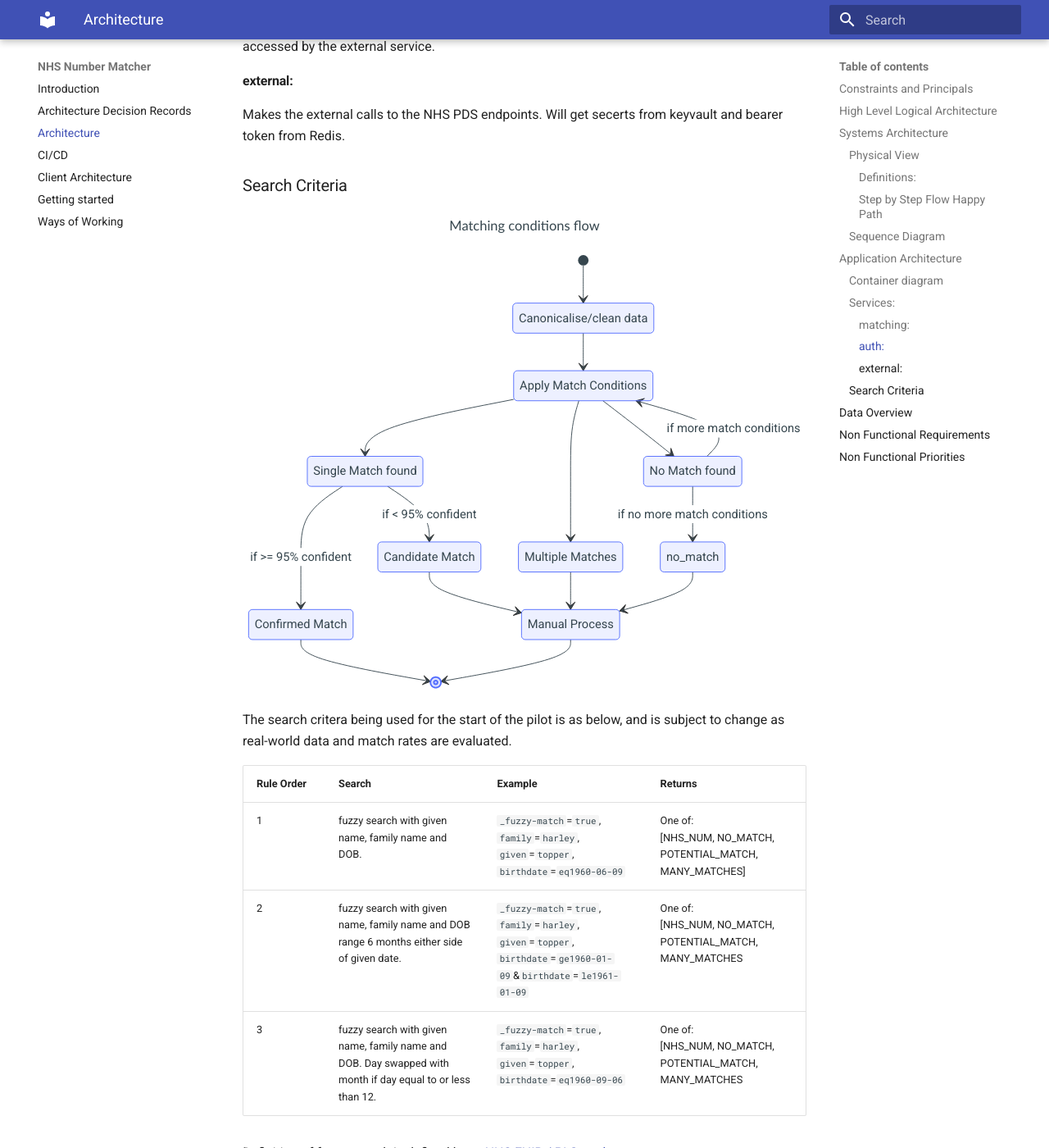
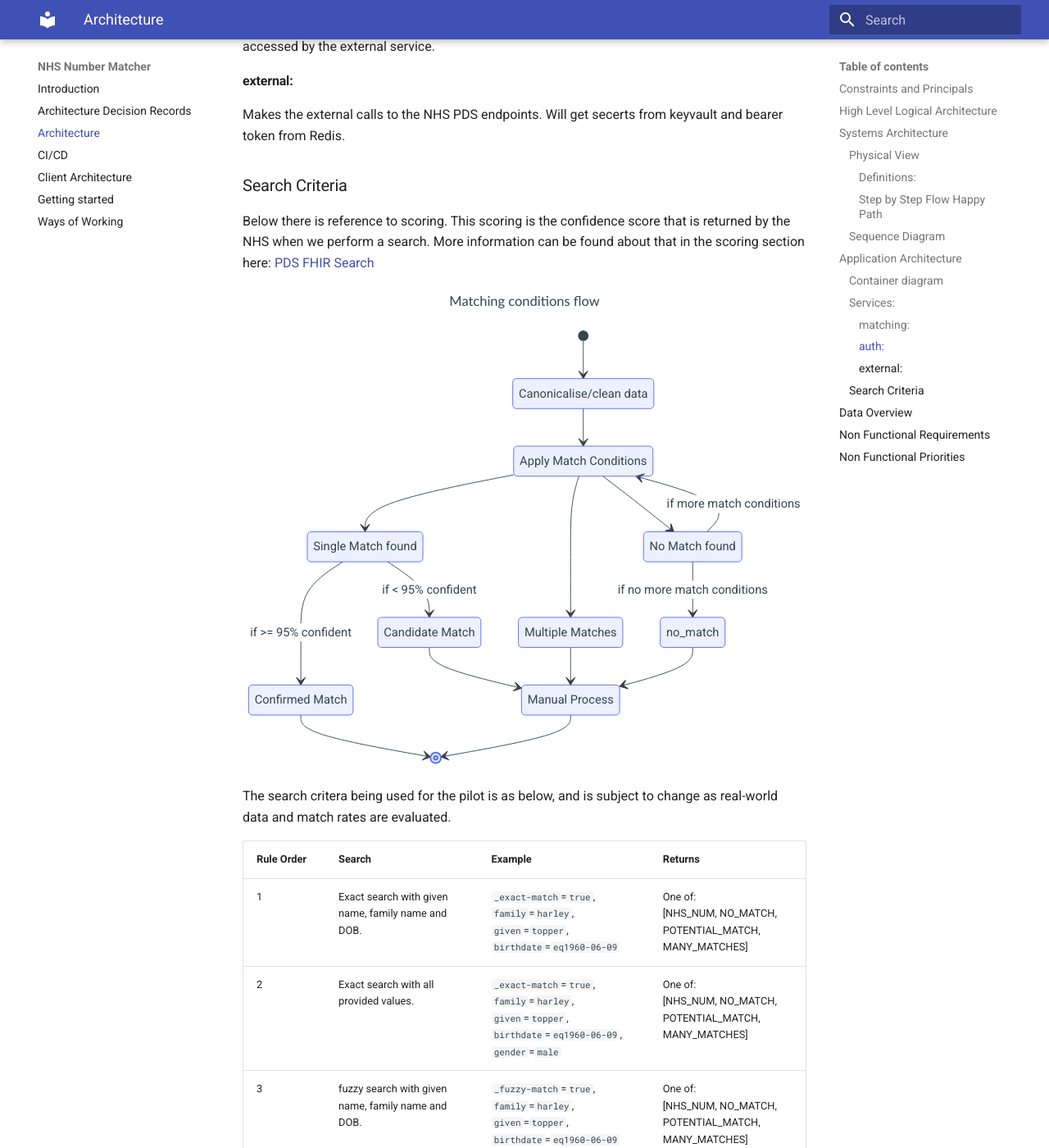
Before and after one commit to DFE-Digital/SUI_Matcher, an MkDocs documentation site: the page built from documentation/docs/architecture.md, in a window 1280 px wide and 1400 px high, scrolled down 6659 px. Shown: the whole window at 82% size. Built offline with MkDocs 1.6.1 and Material for MkDocs 9.7.7, drawn with Linux system fonts in a browser that asks for light colours; some of the changed text lies outside the part shown.

Commit message:
documentation: updating documentation.
* Updating the search algo to represent what is currently in live.

* Updating infra deployment steps

````diff
--- a/documentation/docs/architecture.md
+++ b/documentation/docs/architecture.md
@@ -225,6 +225,7 @@ Makes the external calls to the NHS PDS endpoints. Will get secerts from keyvaul
 
 ### Search Criteria
 
+Below there is reference to scoring. This scoring is the confidence score that is returned by the NHS when we perform a search. More information can be found about that in the scoring section here: [PDS FHIR Search](https://digital.nhs.uk/developer/api-catalogue/personal-demographics-service-fhir#get-/Patient)
 ```mermaid
 ---
 title: Matching conditions flow
@@ -265,13 +266,16 @@ stateDiagram-v2
 
 ```
 
-The search critera being used for the start of the pilot is as below, and is subject to change as real-world data and match rates are evaluated.
+The search critera being used for the pilot is as below, and is subject to change as real-world data and match rates are evaluated.
 
 | Rule Order   | Search       | Example        | Returns       |
 | :---         | :---         |     :---       |          :--- |
-| 1 | fuzzy search with given name, family name and DOB. | `_fuzzy-match`=`true`, `family`=`harley`, `given`=`topper`, `birthdate`=`eq1960-06-09` | One of: <br> [NHS_NUM, NO_MATCH, POTENTIAL_MATCH, MANY_MATCHES] |
-| 2 | fuzzy search with given name, family name and DOB range 6 months either side of given date. | `_fuzzy-match`=`true`, `family`=`harley`, `given`=`topper`, `birthdate`=`ge1960-01-09`&`birthdate`=`le1961-01-09` | One of: <br> [NHS_NUM, NO_MATCH, POTENTIAL_MATCH, MANY_MATCHES |
-| 3 | fuzzy search with given name, family name and DOB. Day swapped with month if day equal to or less than 12. | `_fuzzy-match`=`true`, `family`=`harley`, `given`=`topper`, `birthdate`=`eq1960-09-06` | One of: <br> [NHS_NUM, NO_MATCH, POTENTIAL_MATCH, MANY_MATCHES |
+| 1 | Exact search with given name, family name and DOB. | `_exact-match`=`true`, `family`=`harley`, `given`=`topper`, `birthdate`=`eq1960-06-09` | One of: <br> [NHS_NUM, NO_MATCH, POTENTIAL_MATCH, MANY_MATCHES] |
+| 2 | Exact search with all provided values. | `_exact-match`=`true`, `family`=`harley`, `given`=`topper`, `birthdate`=`eq1960-06-09`, `gender`=`male` | One of: <br> [NHS_NUM, NO_MATCH, POTENTIAL_MATCH, MANY_MATCHES] |
+| 3 | fuzzy search with given name, family name and DOB. | `_fuzzy-match`=`true`, `family`=`harley`, `given`=`topper`, `birthdate`=`eq1960-06-09` | One of: <br> [NHS_NUM, NO_MATCH, POTENTIAL_MATCH, MANY_MATCHES] |
+| 4 | fuzzy search with all provided values. | `_fuzzy-match`=`true`, `family`=`harley`, `given`=`topper`, `birthdate`=`eq1960-06-09` `gender`=`male` `address-postalcode`=`WN4 9BP` | One of: <br> [NHS_NUM, NO_MATCH, POTENTIAL_MATCH, MANY_MATCHES] |
+| 5 | fuzzy search with given name, family name and DOB range 6 months either side of given date. | `_fuzzy-match`=`true`, `family`=`harley`, `given`=`topper`, `birthdate`=`ge1960-01-09`&`birthdate`=`le1961-01-09` | One of: <br> [NHS_NUM, NO_MATCH, POTENTIAL_MATCH, MANY_MATCHES |
+| 6 | fuzzy search with given name, family name and DOB. Day swapped with month if day equal to or less than 12. | `_fuzzy-match`=`true`, `family`=`harley`, `given`=`topper`, `birthdate`=`eq1960-09-06` | One of: <br> [NHS_NUM, NO_MATCH, POTENTIAL_MATCH, MANY_MATCHES |
 
 Definition of fuzzy search is defined here: [NHS FHIR API Search](https://digital.nhs.uk/developer/api-catalogue/personal-demographics-service-fhir#get-/Patient).
 
````
Also changed, not shown: src/app-host/infra/deploy_readme.md (+6 -0 lines).
